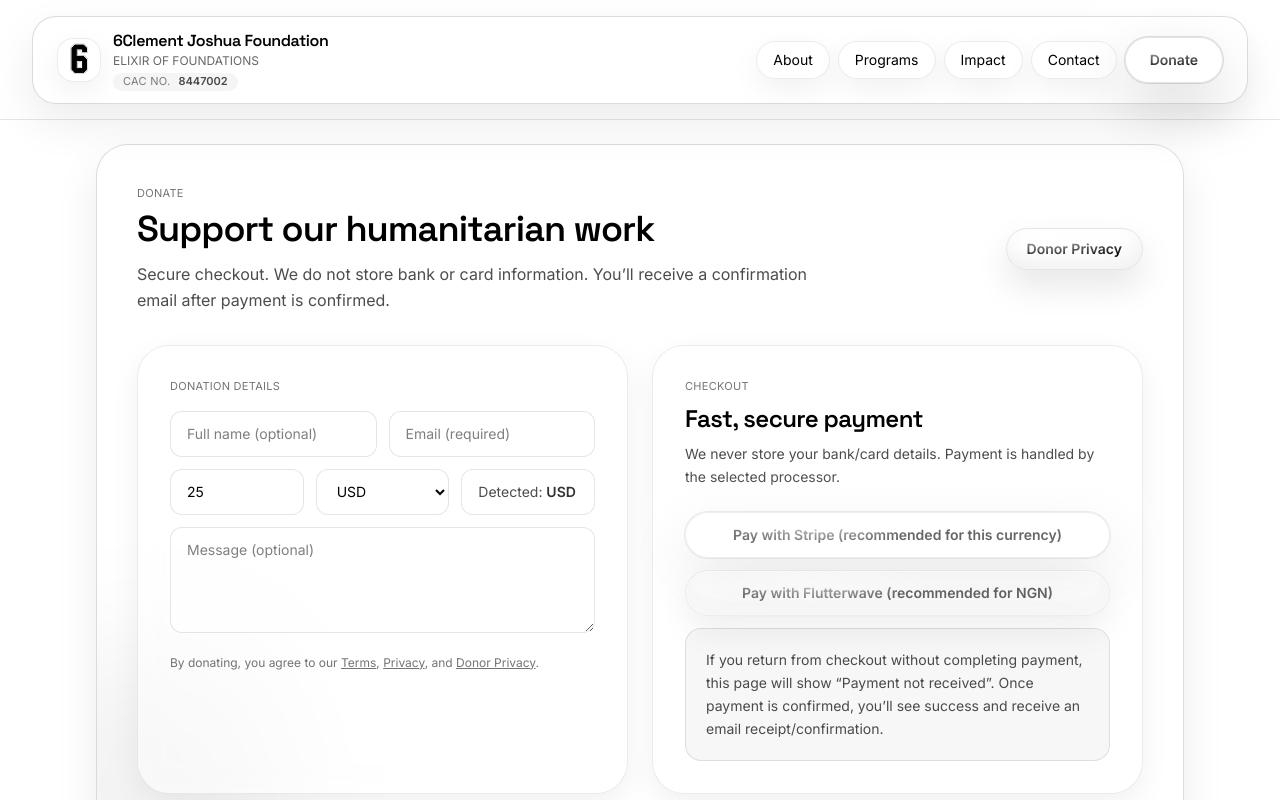
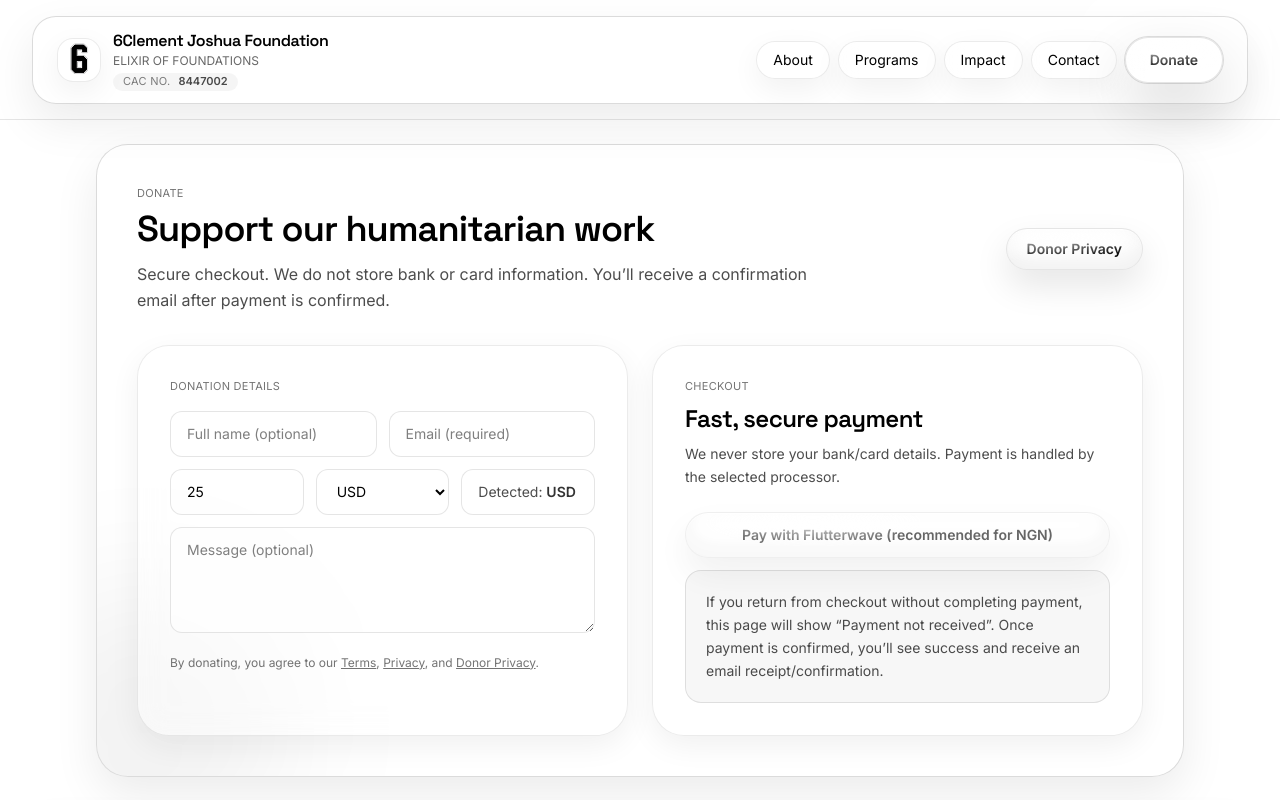
Before and after one commit to 6clementjoshua/6clementjoshuafoundation, a Next.js app: page /donate in a window 1280 px wide. Shown: the top 800 px of the page. Built offline with nearby package versions, Linux system fonts and the light colour scheme.

Commit message:
all pages

```diff
--- a/src/app/donate/page.tsx
+++ b/src/app/donate/page.tsx
@@ -275,13 +275,6 @@ export default function DonatePage() {
                             </p>
 
                             <div className="mt-6 grid grid-cols-1 gap-3">
-                                <button
-                                    disabled={!canPay || loading !== null || providerRecommended !== "stripe"}
-                                    onClick={startStripe}
-                                    className="water-btn donate-glow px-6 py-3 text-sm font-semibold disabled:opacity-60"
-                                >
-                                    {loading === "stripe" ? "Redirecting..." : "Pay with Stripe (recommended for this currency)"}
-                                </button>
 
                                 <button
                                     disabled={!canPay || loading !== null || providerRecommended !== "flutterwave"}
```
